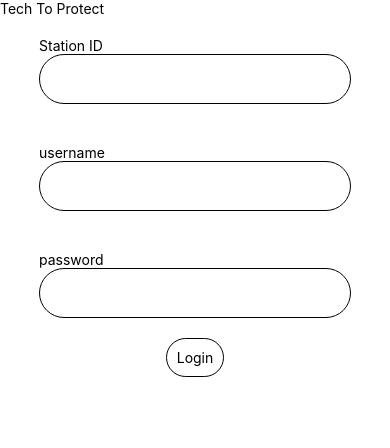
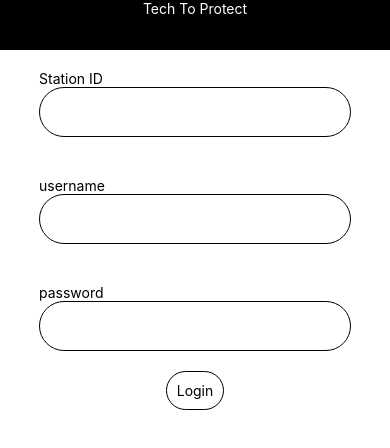
Before and after one commit to Inzurriaga/protect-app, a React Native app: screen / in a window 390 px wide. Shown: the top 448 px of the page. Built offline with nearby package versions, Linux system fonts and the light colour scheme.

Commit message:
app sends data to server

```diff
--- a/package.json
+++ b/package.json
@@ -11,7 +11,8 @@
     "react": "16.8.6",
     "react-native": "0.60.5",
     "react-redux": "^7.1.1",
-    "redux": "^4.0.4"
+    "redux": "^4.0.4",
+    "socket.io-client": "^2.2.0"
   },
   "devDependencies": {
     "@babel/core": "7.5.5",
--- a/src/component/dashboard/Dashboard.js
+++ b/src/component/dashboard/Dashboard.js
@@ -1,8 +1,10 @@
 import React, {  Component ,Fragment } from "react";
 import { connect } from "react-redux";
+import io from 'socket.io-client/dist/socket.io';
 import {
   View,
   Text,
+  Button,
   SafeAreaView
 } from "react-native";
 
@@ -10,8 +12,34 @@
   constructor() {
     super();
     this.state = {
-      test: "hello"
+      user: {
+        userId: 123,
+        name: "bill",
+        pulse: 97,
+        sp02: 95,
+        temperature: 98,
+        co2: 180,
+        co: 90,
+        h2s: 90
+      }
     }
+    this.socket = io("http://localhost:3000");
+    this.socket.emit('what', 'Hi server im the app');
+    this.live = setInterval(() => {
+      this.socket.emit("what", this.state.user)
+    }, 5000)
+  }
+
+  componentDidMount() {
+    this.hello()
+  }
+
+  hello = async () => {
+    const response = await fetch("http://localhost:3000")
+  }
+
+  send = () => {
+    this.socket.emit("what", "hello im the button")
   }
 
   render() {
@@ -44,6 +72,7 @@
               <Text>120 pp</Text>
             </View>
           </View>
+          <Button onPress={this.send}title="hello"></Button>
         </SafeAreaView>
       </Fragment>
     )
--- a/src/component/header/Header.js
+++ b/src/component/header/Header.js
@@ -1,6 +1,6 @@
 import React, { Fragment, Component } from "react";
 import { connect } from "react-redux";
-import { View, Text, Button } from "react-native";
+import { View, Text, Button, StyleSheet} from "react-native";
 import { toggleLogin } from "../../action/index.js";
 
 export class Header extends Component {
@@ -18,14 +18,27 @@
   render() {
     return(
       <Fragment>
-        <Text>Tech To Protect</Text>
-        {
-          this.props.login ? <Button onPress={this.loginOut} title="Log Out"></Button> : null
-        }
+        <View style={styles.header}>
+          <Text style={styles.title}>Tech To Protect</Text>
+          {
+            this.props.login ? <Button onPress={this.loginOut} title="Log Out"></Button> : null
+          }
+        </View>
       </Fragment>
     )
   }
 }
+
+const styles = StyleSheet.create({
+  header: {
+    backgroundColor: "#000000",
+    height: 50,
+  },
+  title: {
+    color: "#ffffff",
+    textAlign: "center",
+  }
+})
 
 const mapStateToProps = (state) => ({
   login: state.login
```
Also changed, not shown: 1 other file (tests, documents, lock files or other folders).
